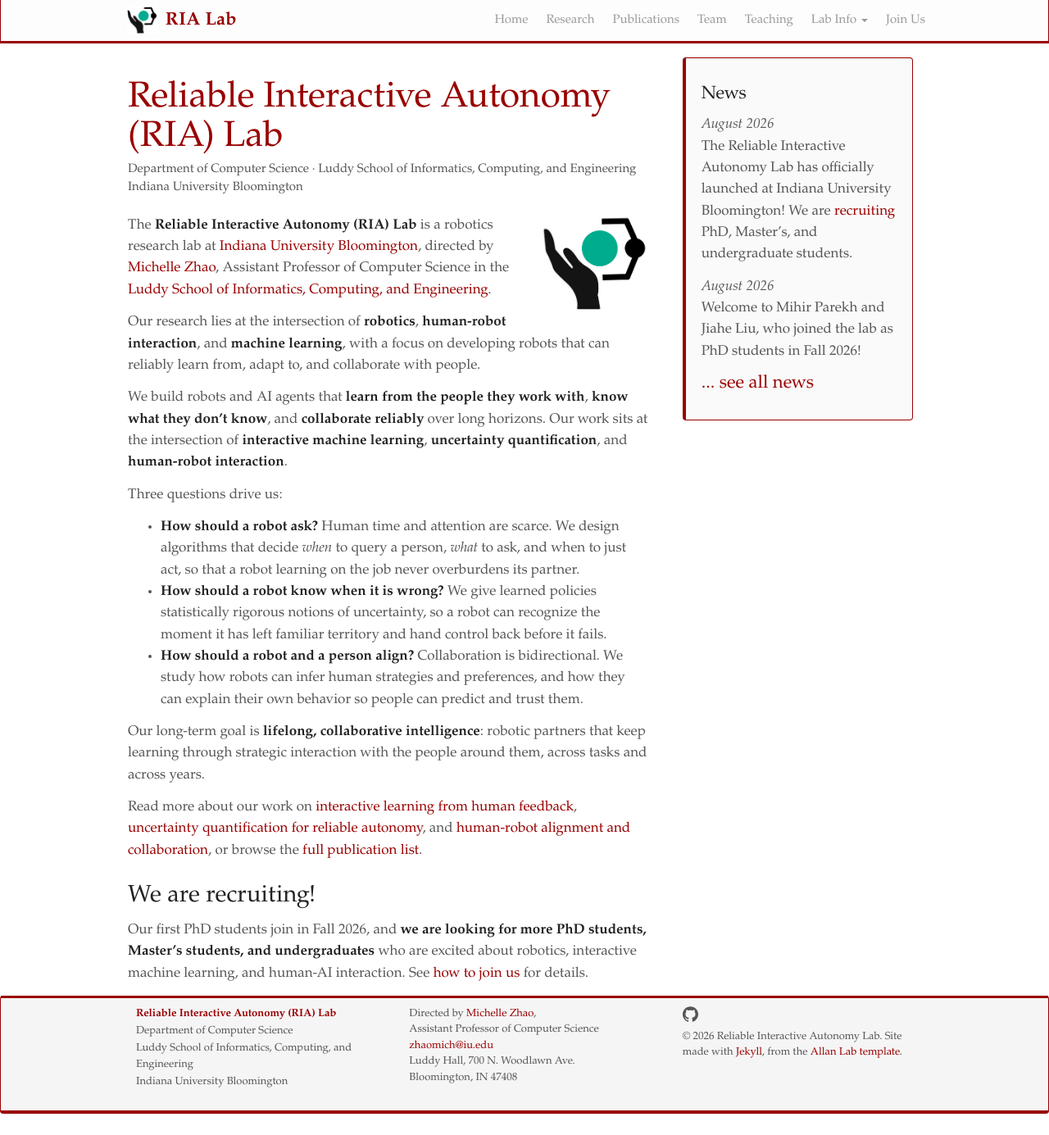
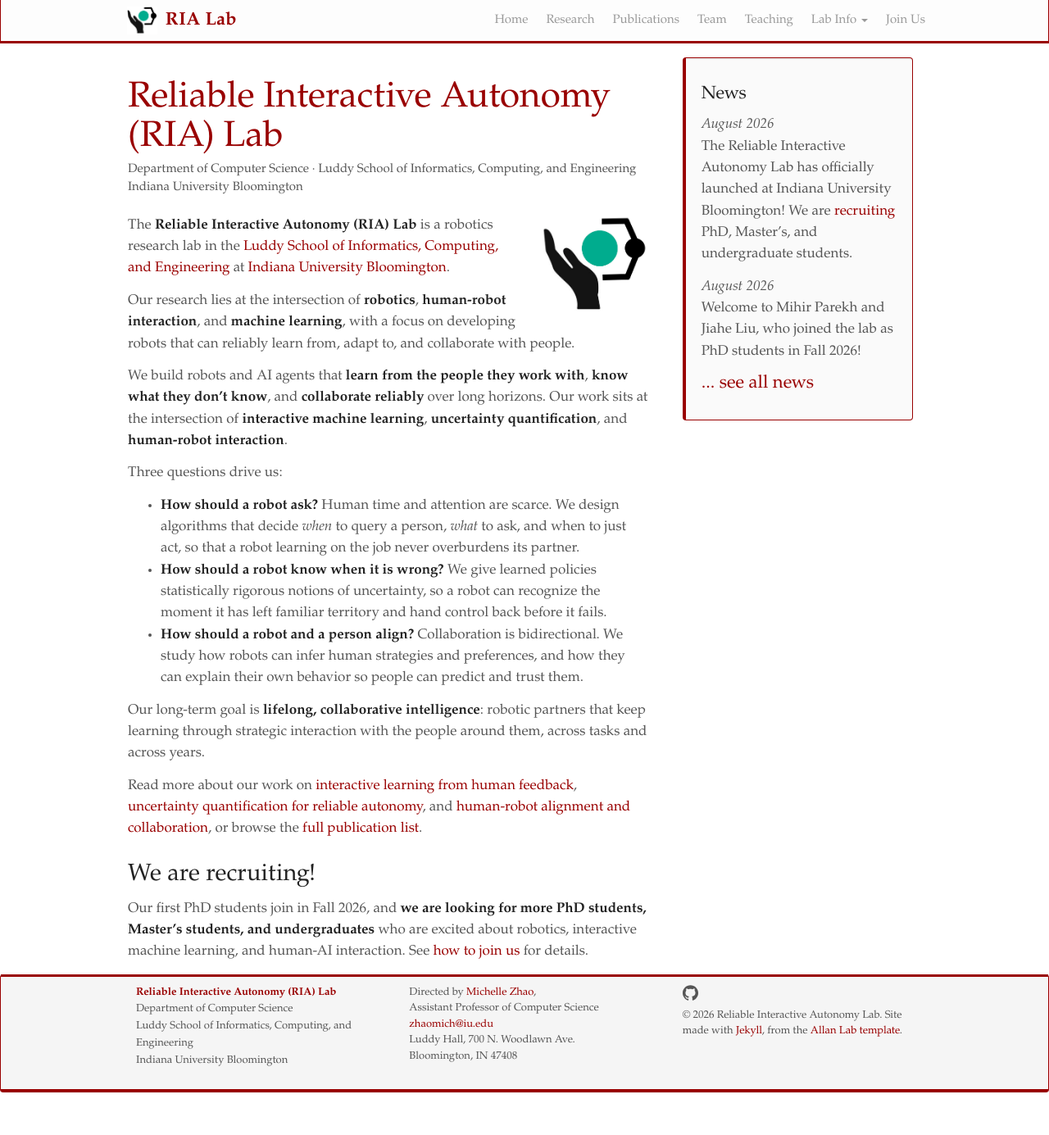
Before and after one commit to reliable-interactive-autonomy-lab/reliable-interactive-autonomy-lab.github.io, a Jekyll site: the page built from _pages/home.md, in a window 1280 px wide and 1385 px high. Shown: the whole window at 82% size. Built offline with Jekyll 4.4.1, drawn with Linux system fonts in a browser that asks for light colours; nearby versions of some CDN libraries.

```diff
--- a/_pages/home.md
+++ b/_pages/home.md
@@ -8,7 +8,7 @@ permalink: /
 
 <img src="{{ site.url }}{{ site.baseurl }}/images/logopic/site-logo.png" alt="RIA Lab logo" class="lab-logo" />
 
-The **Reliable Interactive Autonomy (RIA) Lab** is a robotics research lab at [{{ site.institution.name }}]({{ site.institution.url }}), directed by [{{ site.director.name }}]({{ site.director.website }}), {{ site.director.title }} in the [{{ site.school.name }}]({{ site.school.url }}).
+The **Reliable Interactive Autonomy (RIA) Lab** is a robotics research lab in the [{{ site.school.name }}]({{ site.school.url }}) at [{{ site.institution.name }}]({{ site.institution.url }}).
 
 Our research lies at the intersection of **robotics**, **human-robot interaction**, and **machine learning**, with a focus on developing robots that can reliably learn from, adapt to, and collaborate with people.
 
```
